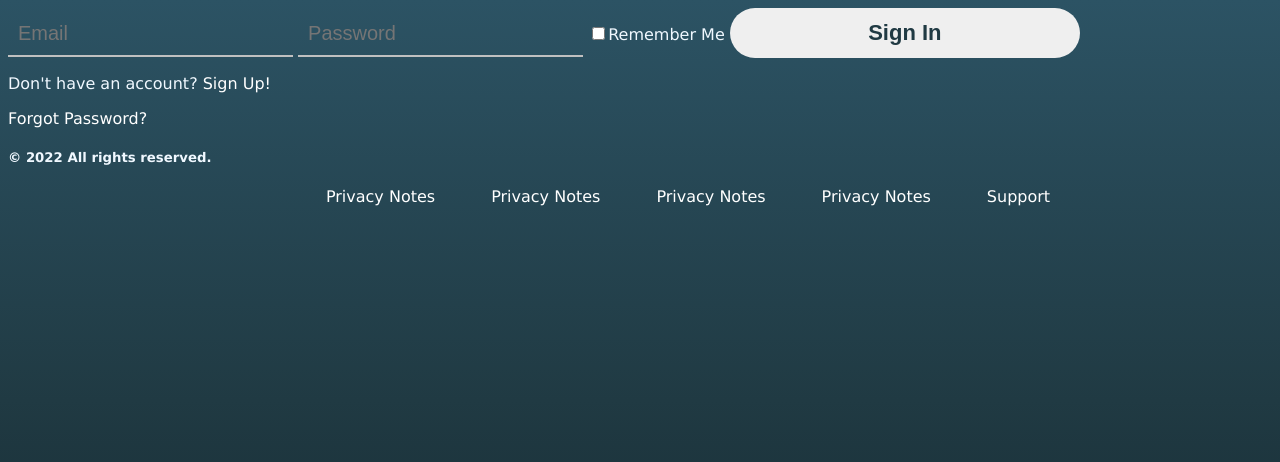
After one commit to Not-yourCoder/User_login, a Django app: template templates/authentication/signin_old.html in a window 1280 px wide. The commit adds this page. Shown: the top 462 px of the page. Run offline with Django 3.2, Linux system fonts and the light colour scheme; the template is opened without the code that fills it, so the values that code supplies are empty.

Commit message:
Update 2.0(idk whats updated sorry)

```diff
--- a/static/css/signin.css
+++ b/static/css/signin.css
@@ -1,154 +1,209 @@
-body {
-    height: 100%;
-    background-image: linear-gradient(#267871,#136a8a);
+body{
+    background: linear-gradient(#2C5364,#203A43,#0F2027);
     background-repeat: no-repeat;
     background-attachment: fixed;
-    font-family: verdana;
-    /* margin: auto;
-    width: 50%;
-    padding: 10px; */
+    color: aliceblue;
+    font-family: verdana ;
+}
+.input-fields{
+    display: flex;
+    justify-content: center;
+    align-items: center;
+    flex-direction: column;
+    margin: 200px 0 0 0;
+}
+
+input{
+    outline: 0;
+    border: none;
+    border-bottom: 2px solid silver;
+    background:transparent;
+    font-size: 20px;
+    color: aliceblue;
+    padding: 10px;
+}
+
+
+#email{
+    position: absolute;
+    font-size: 16px;
+    color:white;
+    left: 610px;
+    top: 190px;
+    transition: 0.5s ease ;
+}
+#pass-input{
+    position: absolute;
+    font-size: 16px;
+    color:white;
+    left: 610px;
+    top: 290px;
+    transition: 0.5s ease;
+}
+
+
+.email-text:focus ~ #email,
+input:not(:focus):valid ~ #pass-input{
+    transform: translateY(-10px);
+}
+
+
+.input-password:focus ~ #pass-input,
+input:not(:focus):valid ~ #email{
+    transform: translateY(-10px);
+}
+
+/* a{
+    text-decoration: none;
+    color: aliceblue;
+    transition: ease-in 0.2s;
+}
+a:hover{
+    color: antiquewhite;
+
+}  */
+
+a{
+    text-decoration: none;
+    color: white;
+}
+
+.forgot_pass {
+    display: inline-block;
+    position: relative;
+  }
+.forgot_pass::after{
+  content: '';
+  position: absolute;
+  width: 100%;
+  transform: scaleX(0);
+  height: 2px;
+  bottom: 0;
+  left: 0;
+  background-color: #437f99;
+  transform-origin: bottom right;
+  transition: transform 0.25s ease-out;
 
 }
 
-/*.form-box{
-    width: 980px;
-    height: 580px;
-    position: relative;
-    margin: 6% auto;
-    padding :5px;
-
-}*/
-.form-box{
-    top:180px;
-    position: absolute;
-    width: 280px;
-    transition: .5s;
-    left:500px;
+.forgot_pass:hover::after {
+    transform: scaleX(1);
+    transform-origin: bottom left;
 
 }
 
-::placeholder {
-    color: #fff;
-    opacity: 1;
-    font-size: 20px;
+.signup{
+    display: inline-block;
+    position: relative;
+    color: white;
 
 }
-.email-field, .pwd-field{
-    width :800px;
-    padding: 30px;
-    margin: 5px;
-    border-top: 0;
-    border-left: 0;
-    border-right: 0;
-    border-bottom: 1px solid #fff;
-    outline: none;
-    background: transparent;
-    color: #fff;
+.signup::after{
+    content: '';
+    position: absolute;
+    width: 100%;
+    transform: scaleX(0);
+    height: 2px;
+    bottom: 0;
+    left: 0;
+    background-color: #437f99;
+    transform-origin: bottom right;
+    transition: transform 0.25s ease-out;
 
   }
-.check-box{
-    margin: 20px 10px 20px 0;
-}
-span{
-    font-size: 14px;
-    color: #fff;
-}
-.fpass{
-    display: flex;
-    justify-content: center;
-    align-items: flex-end;
-    margin: -475px -270px 0 0;
-    color: #fff;
-    position: relative;
-    left: 200px;
-    top:200px;
+
+  .signup:hover::after {
+      transform: scaleX(1);
+      transform-origin: bottom left;
 
   }
-.fpass a{
-    color: #fff;
-    font-size: 14px;
-}
-.fpass a:hover{
-    color: #d3d3d3;
+
+.radio-button{
+    display: flex;
+    flex-direction: row;
+    width: 100%;
+    justify-content: center ;
+    gap: 400px;
+    padding-top: 20px;
 }
 
-button{
-    width: 300px;
-    height: 46px;
-    margin: 40px auto;
-    position: relative;
-    border-radius: 30px;
-    color: #136a8a;
-    border: none;
-    text-align: center;
-    text-decoration: none;
-    display: block;
-    font-size: 20px;
-    font-weight: bold;
-    cursor: pointer;
-    left:270px;
-    transition: 0.5s;
+.email-text {
+    width: 700px;
+    padding: 10px;
 }
-button:hover{
-    background:#C7C7C7;
-    box-shadow: 0 10px 20px -8px rgba(0, 0, 0,.7);
+.input-password{
+    width: 700px;
+    padding-top: 40px;
 }
-
-p{
-    color: #fff;
-    font-size: 14px;
-    margin-top: 540px;
-    margin-left: 780px;
-    margin-right: 100px;
-    margin-bottom: 80px;
-
+.radio ul li{
+    list-style-type: none;
+    display: inline;
+    justify-content: space-between;
+    padding: 10px;
 }
-.dhaa{
-    text-decoration: none;
-    font-weight: bold;
-    font-size: 15px;
-    color: #fff;
-
-
-}
-.dhaa a{
-    color: #fff;
-}
-
-.dhaa a:hover{
-     color: #C7C7C7;
-}
-
-footer h5{
+.button {
     display: flex;
     justify-content: center;
     align-items: center;
-    font-size: 15px;
-    color: #fff;
-    margin-top: 80px;
-    margin-right:95px;
+    padding: 30px;
 }
-.line-2 {
-    border-top: 1px solid #fff;
-    margin-top: 600px;
+button{
+    border-radius: 50px;
+    height: 50px;
+    width: 350px;
+    border: none;
+    font-size: 22px;
+    font-weight: bold;
+    color: #203A43;
+    transition: 0.5s;
+
 }
+button:hover{
+    color: #2C5364;
+    background: #e2e3e4;
+    box-shadow: 0 10px 20px -8px rgba(0, 0, 0,0.7);
+    transform: translateY(-2px);
 
-.footer2{
+}
+button:active{
+    box-shadow: 0 10px 20px -8px rgba(0, 0, 0,0.2);
+    transform:  scale(.95);
+
+}
+.no-account {
     display: flex;
     justify-content: center;
     align-items: center;
-    margin-right: 95px;
-    list-style-type: none;
+    padding: 5px;
+}
+.footer-heading{
+    display: flex;
+    justify-content: center;
 }
 
-.footer2 a{
-    color: #fff;
+.footer-heading p{
+    font-family: verdana;
+    font-size: 18px;
 }
-.footer2 a:hover{
-    color: #C7C7C7;
+
+footer .line{
+    border-bottom: 1px solid gray;
+    margin-top: 250px;
+
 }
+footer ul {
+    list-style-type: none;
+    display: flex;
+    justify-content: center;
+    align-items: center;
+}
+
 
 ul li{
     display: inline;
-    padding: 40px;
+    padding-left: 3.5em;
+
 }
+ul p{
+    padding-left: 3.5rem;
+}
--- /dev/null
+++ b/templates/authentication/signin_old.html
@@ -0,0 +1,43 @@
+<!DOCTYPE html>
+    <head>
+        <meta charset="utf-8">
+        <meta http-equiv="X-UA-Compatible" content="IE=edge">
+        <title>Signin</title>
+        <meta name="description" content="">
+        <meta name="viewport" content="width=device-width, initial-scale=1">
+        {% load static %}
+        <link rel="stylesheet" text ="text/css" href="{% static 'css/signin.css'%}">
+    </head>
+    <body>
+
+        <div class ="form-box">
+            <input type = "email" class ="email-field" placeholder ="Email" name = "email" required>
+            <input type = "password" class="pwd-field" placeholder ="Password" name = "pwd" required>
+            <input type ="checkbox" class ="check-box"><span>Remember Me</span>
+            <button type ="submit" class ="btn">Sign In</button>
+        </div>
+        <div class="dhaa">
+            <p>Don't have an account? <a href="/signup" >Sign Up!</a></p>
+        </div>
+            <div class="fpass">
+                <a href="/reset">Forgot Password?</a>
+            </div>
+
+    </body>
+    <div class="line-2"></div>
+    <footer>
+        <div class="footer-content">
+            <h5> &copy; 2022 All rights reserved.</h5>
+        </div>
+            <div class="footer2">
+                <ul>
+                    <li><a href ="#">Privacy Notes</a></li>
+                    <li><a href ="#">Privacy Notes</a></li>
+                    <li><a href ="#">Privacy Notes</a></li>
+                    <li><a href ="#">Privacy Notes</a></li>
+                    <li><a href ="#">Support</a></li>
+                </ul>
+
+        </div>
+    </footer>
+</html>
```
Also changed, not shown: templates/authentication/signin.html (+46 -26 lines). Lines whose indentation alone changed are shown as unchanged.
